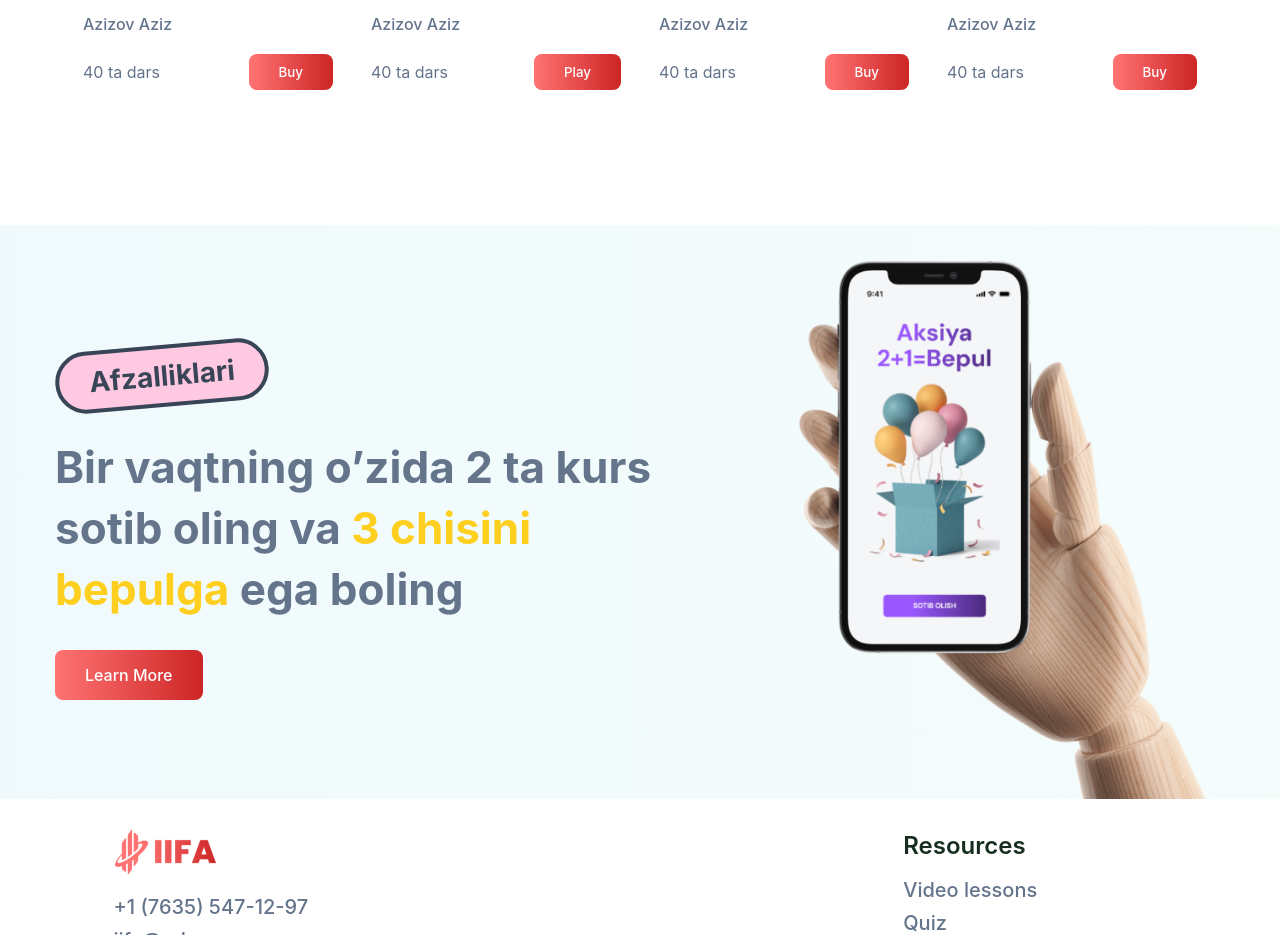
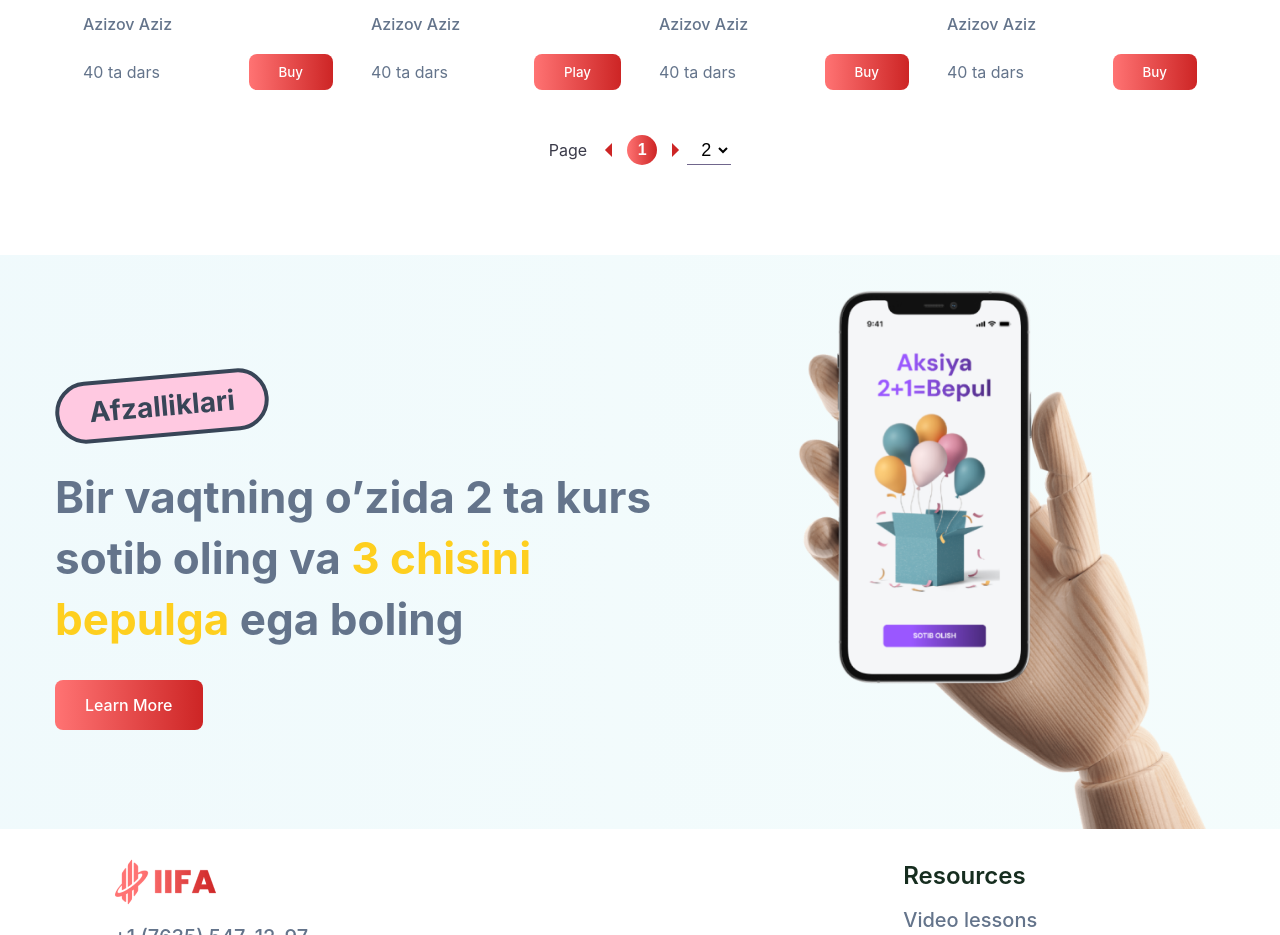
Before and after one commit to SanjarbekH02/Auditt, a React (Create React App) app: page / in a window 1280 px wide. Shown: the part 2064-2999 px from the top of the page. Built offline with nearby package versions, Linux system fonts and the light colour scheme.

Commit message:
pagination added

```diff
--- a/src/Pages/ListCourses/ListCourses.jsx
+++ b/src/Pages/ListCourses/ListCourses.jsx
@@ -188,6 +188,34 @@ const ListCourses = () => {
                         </div>
                     </div>
                 ))}
+
+            </div>
+            <div className="pagination">
+                <span className="page-label">Page</span>
+                <button
+                    className="page-arrow-left"
+                    onClick={() => handlePageChange(currentPage > 1 ? currentPage - 1 : 1)}
+                    disabled={currentPage === 1}
+                ></button>
+                <div className="page-number">
+                    {currentPage}
+                </div>
+                <button
+                    className="page-arrow-right"
+                    onClick={() => handlePageChange(currentPage < totalPages ? currentPage + 1 : totalPages)}
+                    disabled={currentPage === totalPages}
+                ></button>
+                <select
+                    className="page-select"
+                    onChange={(e) => handlePageChange(Number(e.target.value))}
+                >
+                    <option selected disabled>{totalPages}</option>
+                    {Array.from({ length: totalPages }, (_, i) => (
+                        <option key={i} value={i + 1}>
+                            {i + 1}
+                        </option>
+                    ))}
+                </select>
             </div>
 
         </div>
```
Also changed, not shown: src/Pages/Quiz/Quiz.jsx (+79 -80 lines).
